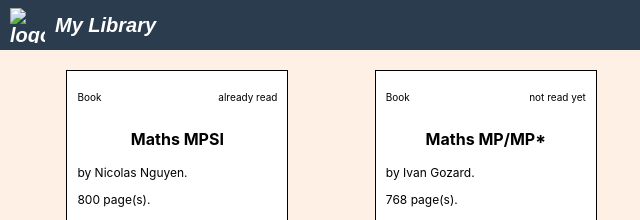
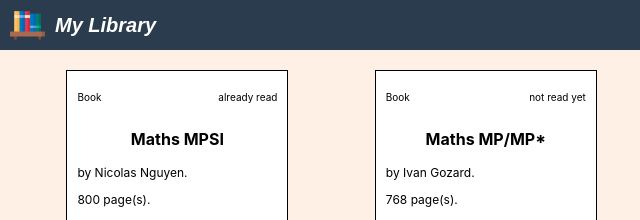
Before and after one commit to chagnon2/library, a plain HTML site: page index.html in a window 1280 px wide. Shown: the top 220 px of the page, 0-640 px from the left. Drawn offline with Linux system fonts and the light colour scheme; the site is published under a folder, as on GitHub Pages, so addresses that start at the root find nothing.

Commit message:
Correction of a wrong path

```diff
--- a/index.html
+++ b/index.html
@@ -23,7 +23,7 @@
         </div>
         <div class="header">
             <div class="logoAndTitle">
-                <img src="/bookshelf.png" alt="logo" class="logo">
+                <img src="bookshelf.png" alt="logo" class="logo">
                 <p>My Library</p>
             </div>
             <div class="newBook">
```
